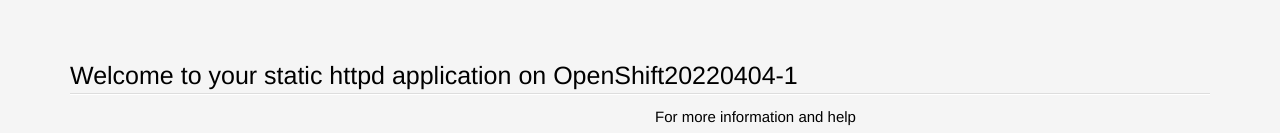
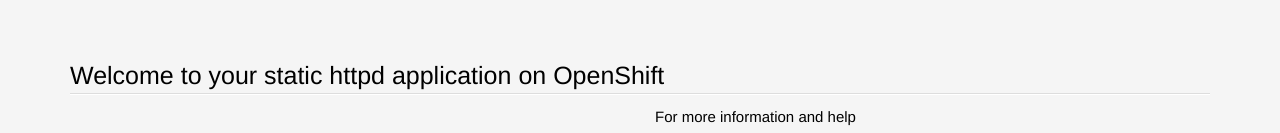
Before and after one commit to alvinlai0929/httpd-ex, a plain HTML site: page index.html in a window 1280 px wide. Shown: the top 133 px of the page. Drawn offline with Linux system fonts and the light colour scheme.

Commit message:
Update index.html

```diff
--- a/index.html
+++ b/index.html
@@ -209,7 +209,7 @@
 
  <section class='container'>
   <hgroup>
-    <h1>Welcome to your static httpd application on OpenShift20220404-1</h1>
+    <h1>Welcome to your static httpd application on OpenShift</h1>
   </hgroup>
   <div class="row">
     <section class='col-xs-12 col-sm-6 col-md-6'>
```
